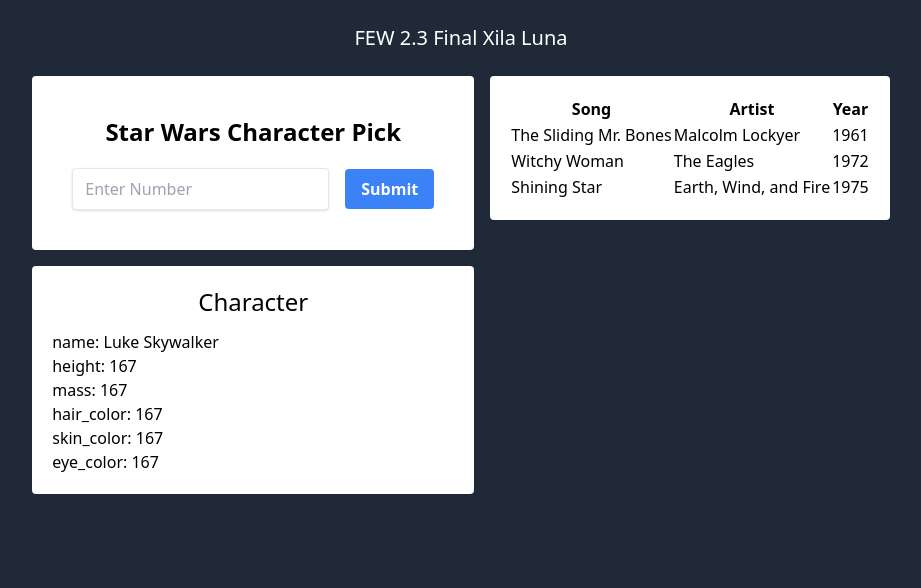
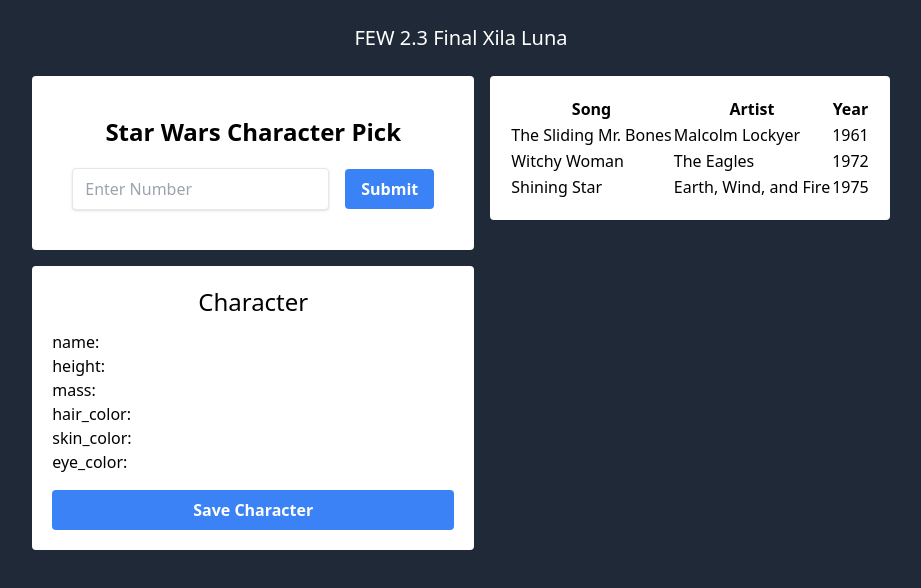
Before and after one commit to xilaluna/starwars-app, a React (Create React App) app: page / in a window 1280 px wide. Shown: the top 588 px of the page, without its empty margins (179-1100 px from the left). Built offline with nearby package versions, Linux system fonts and the light colour scheme.

Commit message:
[add] saving chars

```diff
--- a/src/components/CharData.js
+++ b/src/components/CharData.js
@@ -1,15 +1,29 @@
 import React from "react"
+import { useSelector } from "react-redux"
+import { useDispatch } from "react-redux"
+import { addChar } from "../redux/slices/savedCharsSlice"
 
 const CharData = () => {
+  const { char } = useSelector((state) => state.char)
+  const dispatch = useDispatch()
+  const handleClick = () => {
+    dispatch(addChar(char))
+  }
   return (
     <div class="bg-white rounded p-5">
       <h2 class="text-2xl text-center pb-3">Character</h2>
-      <p>name: Luke Skywalker</p>
-      <p>height: 167</p>
-      <p>mass: 167</p>
-      <p>hair_color: 167</p>
-      <p>skin_color: 167</p>
-      <p>eye_color: 167</p>
+      <p>name: {char.name}</p>
+      <p>height: {char.height}</p>
+      <p>mass: {char.mass}</p>
+      <p>hair_color: {char.hair_color}</p>
+      <p>skin_color: {char.skin_color}</p>
+      <p>eye_color: {char.eye_color}</p>
+      <button
+        class="bg-blue-500 hover:bg-blue-700 text-white font-bold py-2 rounded mt-4 block w-full"
+        onClick={handleClick}
+      >
+        Save Character
+      </button>
     </div>
   )
 }
--- a/src/components/StarWars.js
+++ b/src/components/StarWars.js
@@ -1,11 +1,21 @@
 import React, { useState } from "react"
+
+import { getChar } from "../redux/slices/charSlice"
+import { useDispatch } from "react-redux"
 
 const StarWars = () => {
   const [charNum, setCharNum] = useState("")
+
+  const dispatch = useDispatch()
+
+  const handleSubmit = (e) => {
+    e.preventDefault()
+    dispatch(getChar(charNum))
+  }
   return (
     <div class="bg-white flex flex-col justify-center items-center col-span-2 p-10 rounded">
       <h1 class="font-bold text-2xl pb-5">Star Wars Character Pick</h1>
-      <div>
+      <form noValidate onSubmit={handleSubmit}>
         <input
           class="shadow appearance-none border rounded py-2 px-3 text-gray-700  focus:outline-none focus:shadow-outline mr-4"
           placeholder="Enter Number"
@@ -15,10 +25,13 @@ const StarWars = () => {
           }}
         />
 
-        <button class="bg-blue-500 hover:bg-blue-700 text-white font-bold py-2 px-4 rounded">
+        <button
+          class="bg-blue-500 hover:bg-blue-700 text-white font-bold py-2 px-4 rounded"
+          type="submit"
+        >
           Submit
         </button>
-      </div>
+      </form>
     </div>
   )
 }
--- /dev/null
+++ b/src/redux/slices/savedCharsSlice.js
@@ -0,0 +1,17 @@
+import { createSlice } from "@reduxjs/toolkit"
+
+export const savedCharsSlice = createSlice({
+  name: "savedChars",
+  initialState: {
+    savedChars: [],
+  },
+  reducers: {
+    addChar: (state, action) => {
+      state.savedChars.push(action.payload)
+    },
+  },
+})
+
+export const { addChar } = savedCharsSlice.actions
+
+export default savedCharsSlice.reducer
--- a/src/redux/store.js
+++ b/src/redux/store.js
@@ -1,6 +1,7 @@
 import { configureStore } from "@reduxjs/toolkit"
 import charReducer from "./slices/charSlice"
+import savedCharsSlice from "./slices/savedCharsSlice"
 
 export const store = configureStore({
-  reducer: { char: charReducer },
+  reducer: { char: charReducer, savedChars: savedCharsSlice },
 })
```
